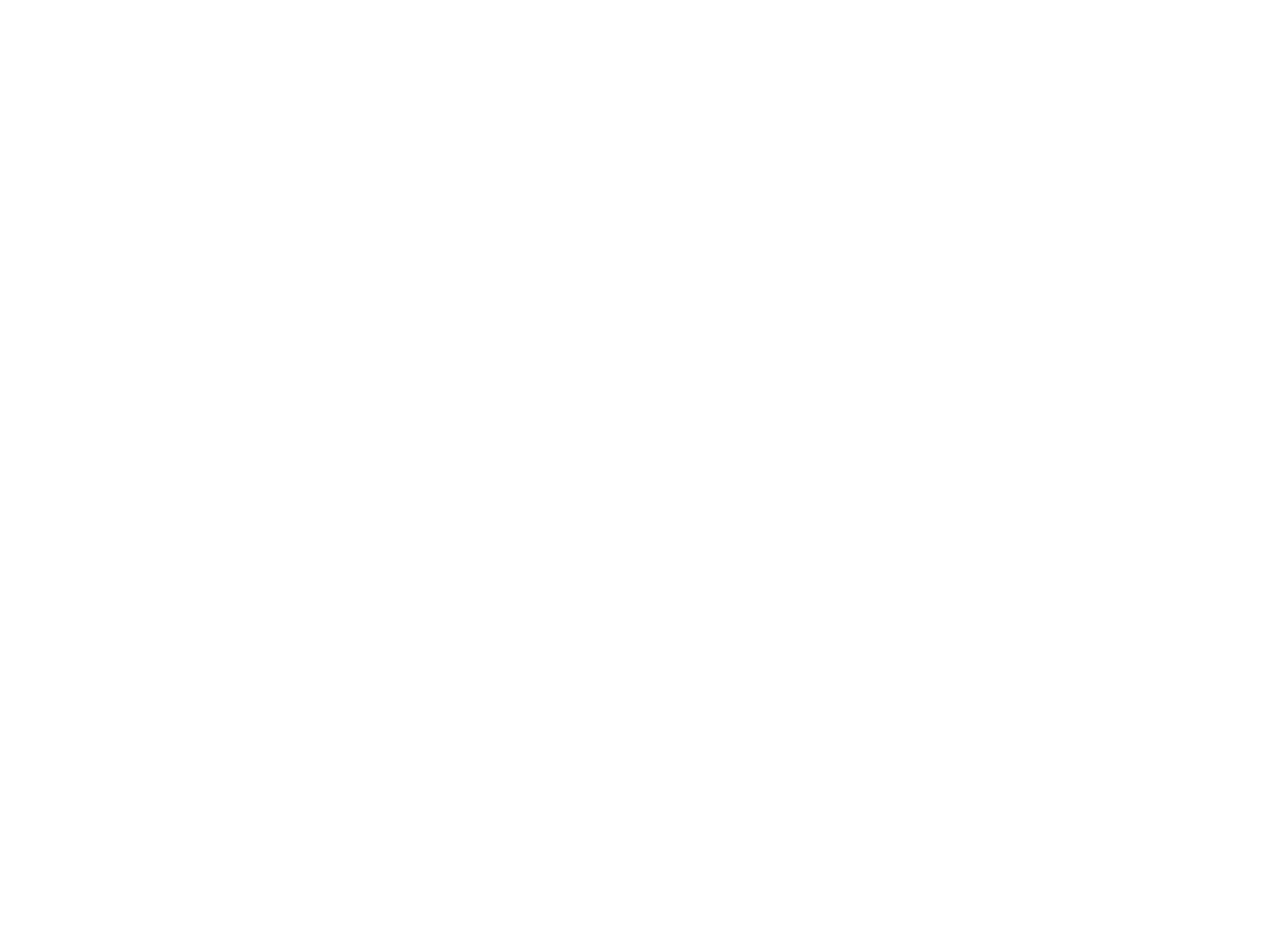
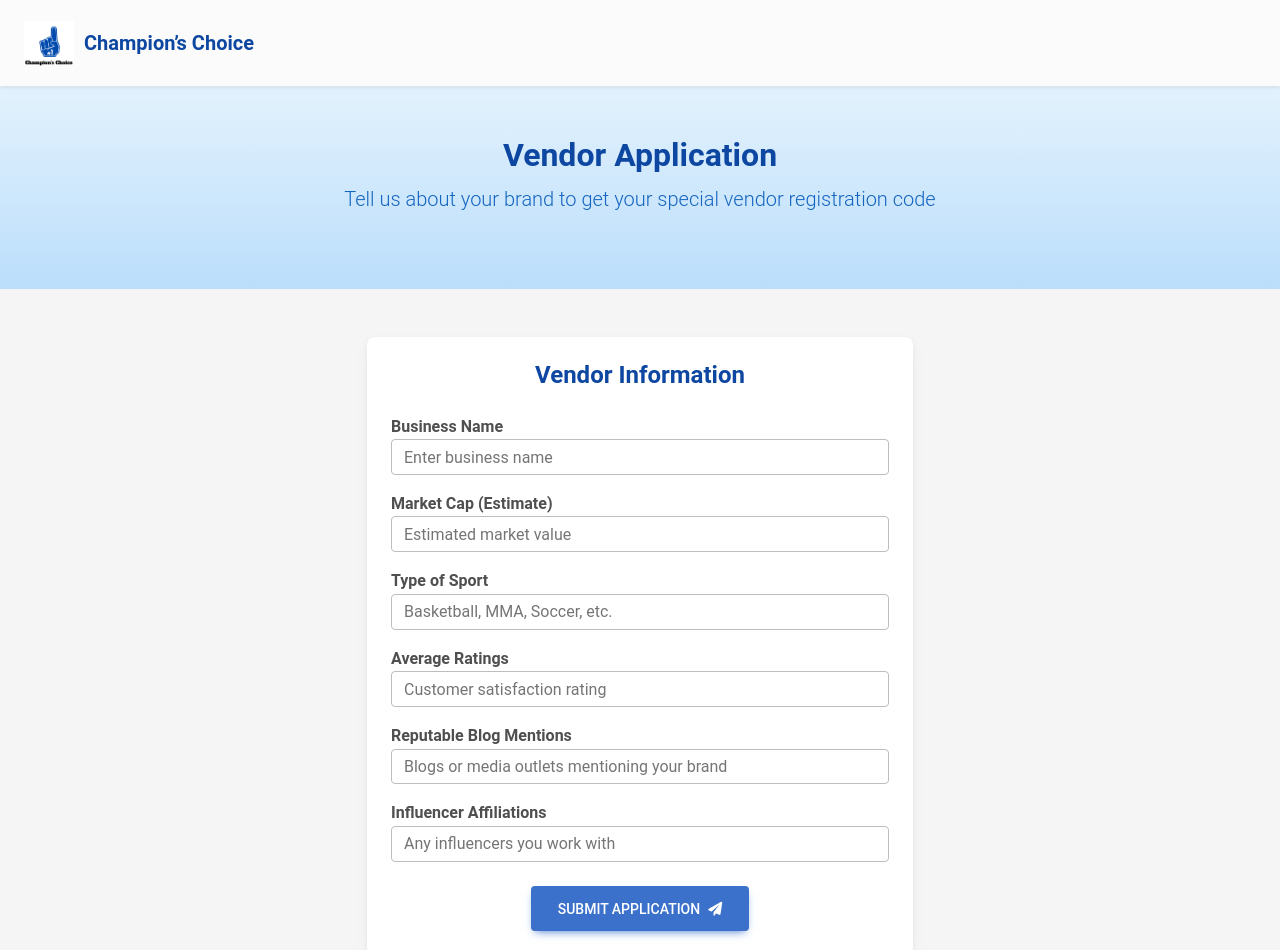
Before and after one commit to QuinnSimmonds/Champions-Choice, a React (Create React App) app in the folder frontend/championschoice/: page /vendor-app in a window 1280 px wide. Before the commit this address had no page. Shown: the top 950 px of the page. Before the commit the page ends 800 px from the top, so only its background shows below. Built offline with nearby package versions, Linux system fonts and the light colour scheme.

Commit message:
vendor application feature

```diff
--- a/frontend/championschoice/src/App.js
+++ b/frontend/championschoice/src/App.js
@@ -15,6 +15,7 @@
 import VendorProfile from "./pages/VendorProfile";
 import CheckoutPage from "./pages/CheckoutPage";
 import OrdersPage from "./pages/OrdersPage";
+import VendorApplication from "./pages/VendorApplication";
 
 
 function App() {
@@ -45,6 +46,7 @@
 
             {/* Auth portal page - Choose Customer or Vendor */}
             <Route path="/auth" element={<AuthPage />} />
+            <Route path="/vendor-app" element={<VendorApplication />} />
 
             {/* Public shopping page */}
             <Route path="/shopping-page" element={<ShoppingPage />} />
--- a/frontend/championschoice/src/pages/AuthPage.js
+++ b/frontend/championschoice/src/pages/AuthPage.js
@@ -73,12 +73,16 @@
                                     <h4 className="mb-4" style={{ color: '#0d47a1', fontWeight: '600' }}>Vendor Portal</h4>
                                     <p style={{ marginBottom: '30px', color: '#455a64' }}>
                                         Log in or register as a vendor to showcase and manage your products.
+                                        NOTE: you must apply first before registration!
                                     </p>
                                     <Link to="/vendor-login">
                                         <MDBBtn color="success" className="m-2 w-75">Login</MDBBtn>
                                     </Link>
                                     <Link to="/vendor-register">
                                         <MDBBtn outline color="success" className="m-2 w-75">Register</MDBBtn>
+                                    </Link>
+                                    <Link to="/vendor-app">
+                                        <MDBBtn outline color="success" className="m-2 w-75">Apply</MDBBtn>
                                     </Link>
                                 </MDBCardBody>
                             </MDBCard>
--- a/frontend/championschoice/src/pages/HomePage.js
+++ b/frontend/championschoice/src/pages/HomePage.js
@@ -234,10 +234,10 @@
                     <p className="lead mb-4" style={{ color: "#1565c0" }}>
                         Join our platform and reach thousands of customers
                     </p>
-                    <Link to="/vendor-register">
+                    <Link to="/vendor-app">
                         <MDBBtn color="success" size="lg">
                             <MDBIcon fas icon="store" className="me-2" />
-                            Vendor Portal
+                            Apply Now!
                         </MDBBtn>
                     </Link>
                 </MDBContainer>
--- a/frontend/championschoice/src/pages/VendorApplication.js
+++ b/frontend/championschoice/src/pages/VendorApplication.js
@@ -0,0 +1,211 @@
+import React, { useState } from "react";
+import {
+    MDBContainer,
+    MDBRow,
+    MDBCol,
+    MDBCard,
+    MDBCardBody,
+    MDBTypography,
+    MDBBtn,
+    MDBNavbar,
+    MDBNavbarBrand,
+    MDBIcon,
+} from "mdb-react-ui-kit";
+import { Link } from "react-router-dom";
+import logo from "../assets/logo.png";
+
+export default function VendorApplicationPage() {
+    const [submitted, setSubmitted] = useState(false);
+    const [vendorCode, setVendorCode] = useState("");
+
+    const [form, setForm] = useState({
+        businessName: "",
+        marketCap: "",
+        typeOfSport: "",
+        averageRatings: "",
+        reputableBlogMentions: "",
+        influencerAffiliations: "",
+    });
+
+    function handleChange(e) {
+        setForm({ ...form, [e.target.name]: e.target.value });
+    }
+
+    async function handleSubmit(e) {
+        e.preventDefault();
+
+        const res = await fetch("/api/vendor/apply", {
+            method: "POST",
+            headers: { "Content-Type": "application/json" },
+            body: JSON.stringify(form),
+        });
+
+        const data = await res.json();
+        setVendorCode(data.vendorCode);
+        setSubmitted(true);
+    }
+
+    return (
+        <div style={{ backgroundColor: "#f5f5f5", minHeight: "100vh" }}>
+
+            {/* NAVBAR */}
+            <MDBNavbar expand="lg" light bgColor="light" className="shadow-sm py-3">
+                <MDBContainer fluid className="px-4 d-flex align-items-center justify-content-between">
+                    <MDBNavbarBrand>
+                        <Link
+                            to="/"
+                            style={{
+                                textDecoration: "none",
+                                color: "#0d47a1",
+                                display: "flex",
+                                alignItems: "center",
+                            }}
+                        >
+                            <img src={logo} alt="Logo" style={{ width: "50px", marginRight: "10px" }} />
+                            <strong>Champion’s Choice</strong>
+                        </Link>
+                    </MDBNavbarBrand>
+                </MDBContainer>
+            </MDBNavbar>
+
+            {/* HEADER */}
+            <div
+                style={{
+                    background: "linear-gradient(180deg, #e3f2fd, #bbdefb)",
+                    padding: "50px 0",
+                    textAlign: "center",
+                }}
+            >
+                <MDBContainer>
+                    <MDBTypography tag="h2" className="fw-bold mb-2" style={{ color: "#0d47a1" }}>
+                        Vendor Application
+                    </MDBTypography>
+                    <p className="lead mb-4" style={{ color: "#1565c0" }}>
+                        Tell us about your brand to get your special vendor registration code
+                    </p>
+                </MDBContainer>
+            </div>
+
+            {/* CONFIRMATION PAGE */}
+            {submitted ? (
+                <MDBContainer className="py-5">
+                    <MDBRow className="justify-content-center">
+                        <MDBCol md="8" lg="6">
+                            <MDBCard className="shadow-3">
+                                <MDBCardBody className="text-center p-4">
+
+                                    <MDBIcon fas icon="check-circle" size="3x" style={{ color: "#2e7d32" }} className="mb-3" />
+                                    <MDBTypography tag="h3" className="fw-bold mb-3" style={{ color: "#0d47a1" }}>
+                                        Application Approved
+                                    </MDBTypography>
+
+                                    <p className="text-muted mb-4">
+                                        Your vendor registration code is:
+                                    </p>
+
+                                    <MDBTypography tag="h2" className="fw-bold mb-4" style={{ color: "#2e7d32" }}>
+                                        {vendorCode}
+                                    </MDBTypography>
+
+                                    <p className="text-muted mb-4">
+                                        Use this code when signing up on the Vendor Registration page.
+                                    </p>
+
+                                    <Link to="/vendor-register">
+                                        <MDBBtn color="success" size="lg">
+                                            Go to Vendor Registration
+                                            <MDBIcon fas icon="arrow-right" className="ms-2" />
+                                        </MDBBtn>
+                                    </Link>
+
+                                </MDBCardBody>
+                            </MDBCard>
+                        </MDBCol>
+                    </MDBRow>
+                </MDBContainer>
+            ) : (
+                /* FORM PAGE */
+                <MDBContainer className="py-5">
+                    <MDBRow className="justify-content-center">
+                        <MDBCol md="8" lg="6">
+                            <MDBCard className="shadow-3">
+                                <MDBCardBody className="p-4">
+
+                                    <MDBTypography tag="h4" className="fw-bold mb-4 text-center" style={{ color: "#0d47a1" }}>
+                                        Vendor Information
+                                    </MDBTypography>
+
+                                    <form onSubmit={handleSubmit}>
+
+                                        <label className="fw-bold">Business Name</label>
+                                        <input
+                                            name="businessName"
+                                            value={form.businessName}
+                                            onChange={handleChange}
+                                            className="form-control mb-3"
+                                            placeholder="Enter business name"
+                                        />
+
+                                        <label className="fw-bold">Market Cap (Estimate)</label>
+                                        <input
+                                            name="marketCap"
+                                            value={form.marketCap}
+                                            onChange={handleChange}
+                                            className="form-control mb-3"
+                                            placeholder="Estimated market value"
+                                        />
+
+                                        <label className="fw-bold">Type of Sport</label>
+                                        <input
+                                            name="typeOfSport"
+                                            value={form.typeOfSport}
+                                            onChange={handleChange}
+                                            className="form-control mb-3"
+                                            placeholder="Basketball, MMA, Soccer, etc."
+                                        />
+
+                                        <label className="fw-bold">Average Ratings</label>
+                                        <input
+                                            name="averageRatings"
+                                            value={form.averageRatings}
+                                            onChange={handleChange}
+                                            className="form-control mb-3"
+                                            placeholder="Customer satisfaction rating"
+                                        />
+
+                                        <label className="fw-bold">Reputable Blog Mentions</label>
+                                        <input
+                                            name="reputableBlogMentions"
+                                            value={form.reputableBlogMentions}
+                                            onChange={handleChange}
+                                            className="form-control mb-3"
+                                            placeholder="Blogs or media outlets mentioning your brand"
+                                        />
+
+                                        <label className="fw-bold">Influencer Affiliations</label>
+                                        <input
+                                            name="influencerAffiliations"
+                                            value={form.influencerAffiliations}
+                                            onChange={handleChange}
+                                            className="form-control mb-3"
+                                            placeholder="Any influencers you work with"
+                                        />
+
+                                        <div className="text-center mt-4">
+                                            <MDBBtn color="primary" size="lg" type="submit">
+                                                Submit Application
+                                                <MDBIcon fas icon="paper-plane" className="ms-2" />
+                                            </MDBBtn>
+                                        </div>
+
+                                    </form>
+
+                                </MDBCardBody>
+                            </MDBCard>
+                        </MDBCol>
+                    </MDBRow>
+                </MDBContainer>
+            )}
+        </div>
+    );
+}
```
Also changed, not shown: 2 other files (tests, documents, lock files or other folders).
